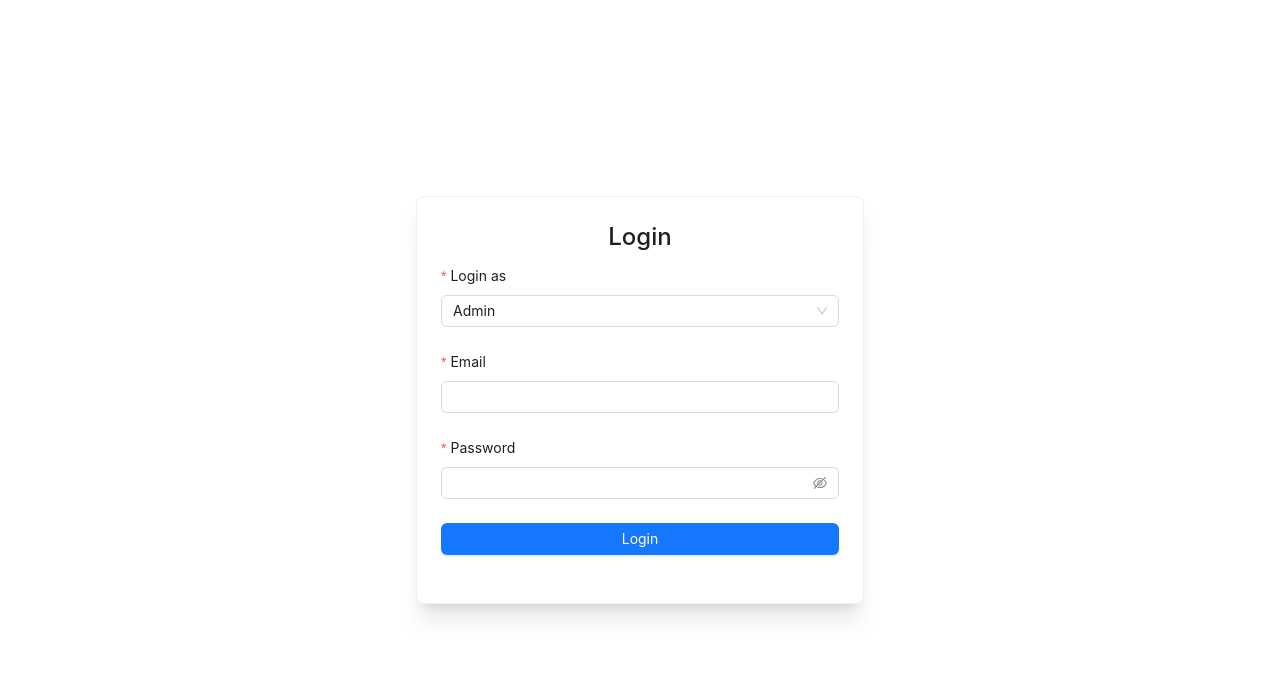
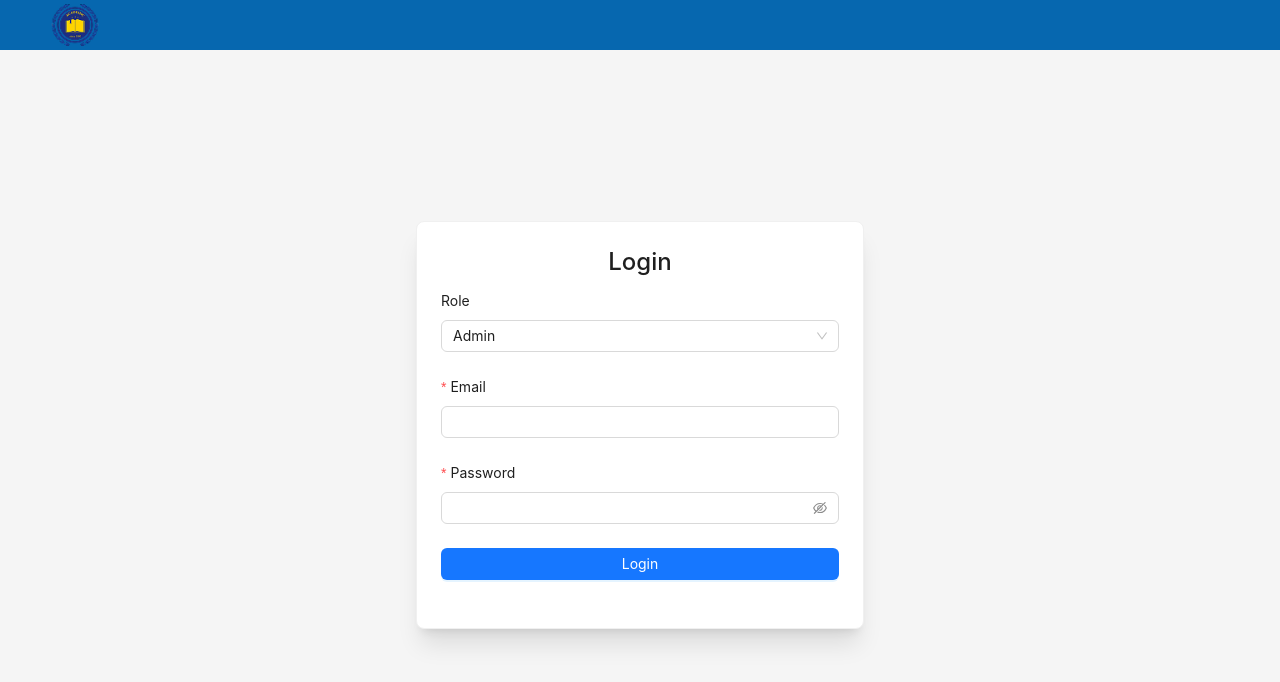
Before and after one commit to Mela-Technologies/admin-teacher-dashboard, a React (Vite) app: page /login in a window 1280 px wide. Shown: the top 682 px of the page. Built offline with nearby package versions, Linux system fonts and the light colour scheme.

Commit message:
added header

```diff
--- a/src/pages/authentication/loginPage.tsx
+++ b/src/pages/authentication/loginPage.tsx
@@ -1,18 +1,23 @@
-import { Form, Input, Button, Select, Card } from "antd";
+import { Form, Input, Button, Card, Layout, Select } from "antd";
 import useLogin from "../../hooks/useLogin";
-
-const { Option } = Select;
-
+import SchoolLogo from "../../components/schoolLogo";
+export type LoginProps = { role?: string; email?: string; password?: string };
 const LoginPage = () => {
   const [form] = Form.useForm();
   const { login, loading } = useLogin();
+  const { Header } = Layout;
 
-  const onFinish = (values) => {
+  const onFinish = (values: LoginProps) => {
+    console.log(values);
     login(values);
   };
 
   return (
-    <div className="flex justify-center items-center h-screen">
+    <Layout className="h-screen">
+      <Header>
+        <SchoolLogo />
+      </Header>
+      <div className="flex justify-center items-center h-full w-full">
         <Card className="w-full max-w-md shadow-xl rounded-xl">
           <h2 className="text-2xl font-semibold text-center mb-4">Login</h2>
           <Form
@@ -21,17 +26,12 @@ const LoginPage = () => {
             onFinish={onFinish}
             initialValues={{ role: "admin" }}
           >
-          <Form.Item
-            name="role"
-            label="Login as"
-            rules={[{ required: true, message: "Please select a role" }]}
-          >
+            <Form.Item name={"role"} label="Role">
               <Select>
-              <Option value="admin">Admin</Option>
-              <Option value="teacher">Teacher</Option>
+                <Select.Option value="admin">Admin</Select.Option>
+                <Select.Option value="teacher">Teacher</Select.Option>
               </Select>
             </Form.Item>
-
             <Form.Item
               name="email"
               label="Email"
@@ -43,24 +43,22 @@ const LoginPage = () => {
             <Form.Item
               name="password"
               label="Password"
-            rules={[{ required: true, message: "Please enter your password" }]}
+              rules={[
+                { required: true, message: "Please enter your password" },
+              ]}
             >
               <Input.Password />
             </Form.Item>
 
             <Form.Item>
-            <Button
-              type="primary"
-              htmlType="submit"
-              loading={loading}
-              className="w-full"
-            >
+              <Button type="primary" htmlType="submit" loading={loading} block>
                 Login
               </Button>
             </Form.Item>
           </Form>
         </Card>
       </div>
+    </Layout>
   );
 };
 
```
Lines whose indentation alone changed are shown as unchanged.
